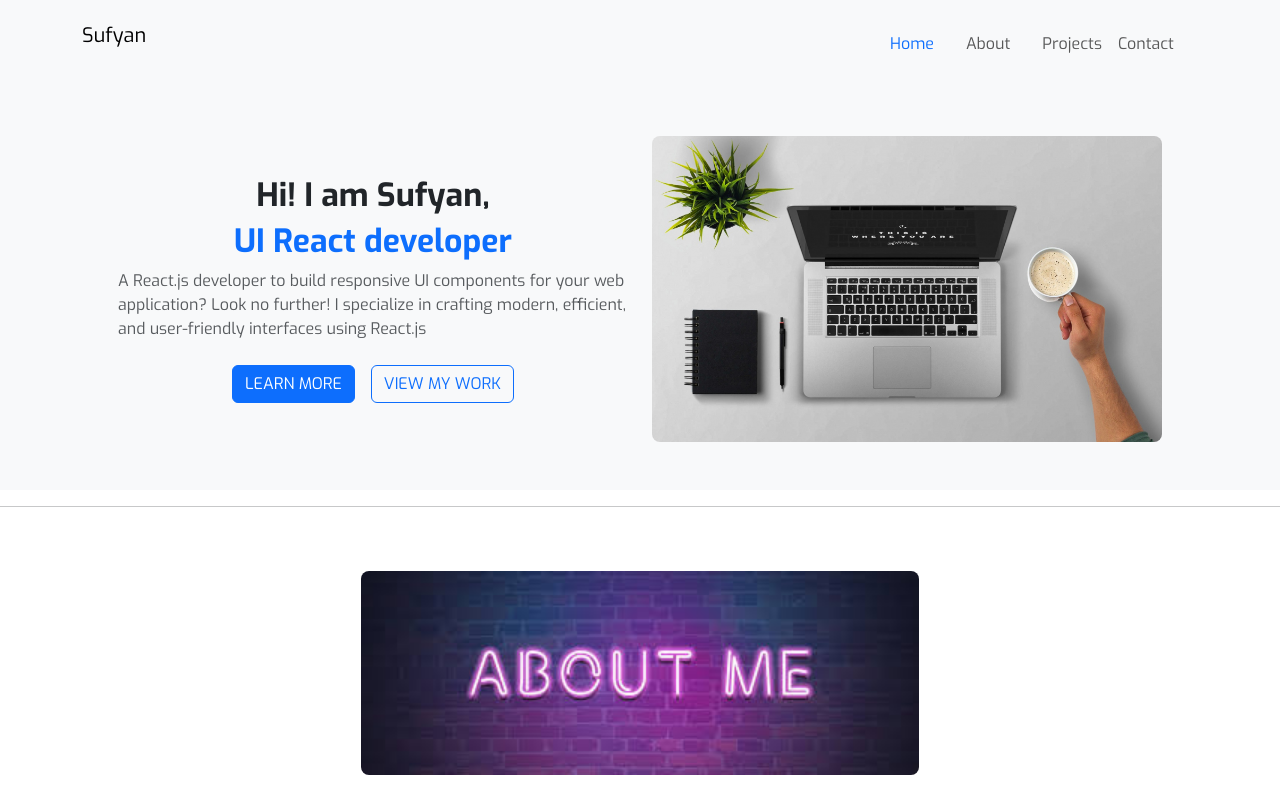
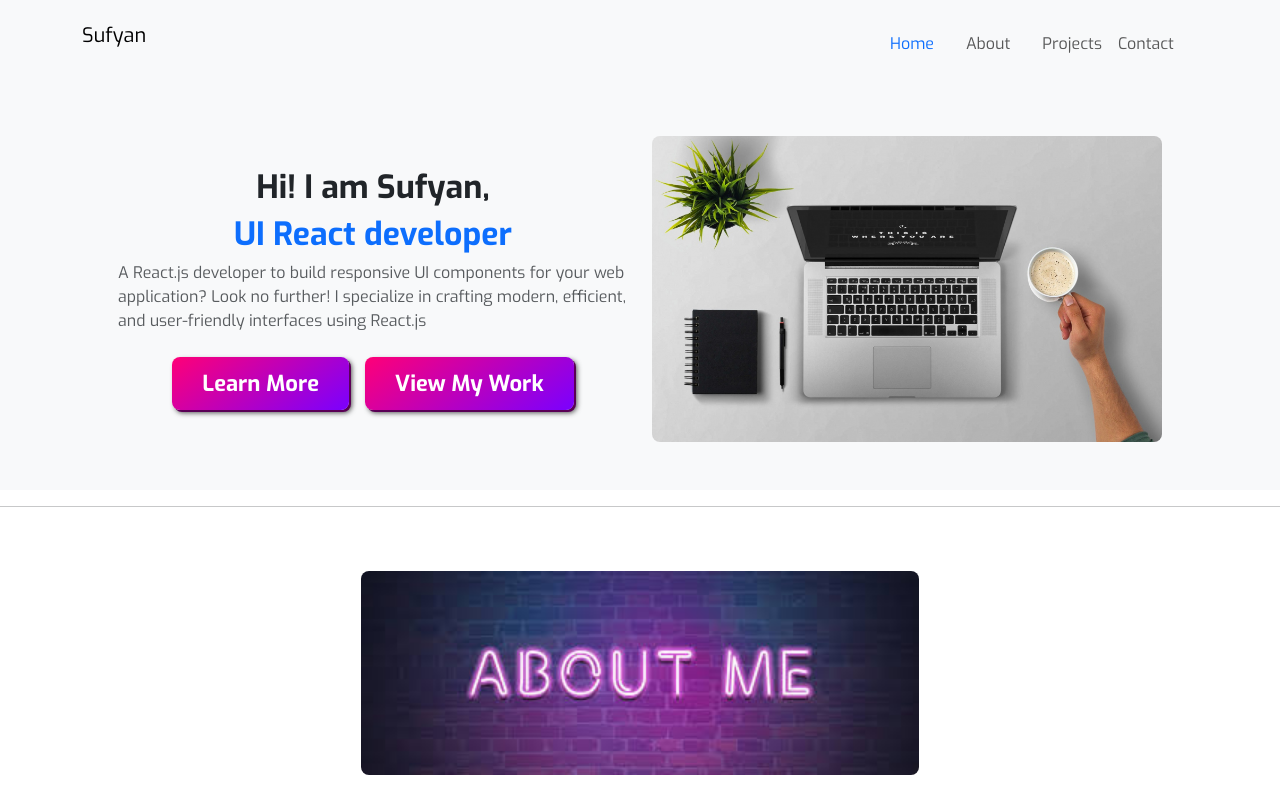
Before and after one commit to Sufyan03019777121/sufyan_portfolio, a React (Create React App) app: page / in a window 1280 px wide. Shown: the top 800 px of the page. Built offline with nearby package versions, Linux system fonts and the light colour scheme; no server answers.

Commit message:
button update

```diff
--- a/src/App.js
+++ b/src/App.js
@@ -11,9 +11,11 @@ import Calculator from './pages/Calculator ';
 
 
 
+
 function App() {
   return (
     <div >
+
       <Navbar />
       <Header />
       <About />
--- a/src/components/common/Button.jsx
+++ b/src/components/common/Button.jsx
@@ -0,0 +1,12 @@
+import React from 'react'
+import "../../styles/components/Button.css"
+
+const Button = ({text}) => {
+  return (
+    <div>
+      <button class="button">{text}</button>
+    </div>
+  )
+}
+
+export default Button
--- a/src/components/layout/Footer.jsx
+++ b/src/components/layout/Footer.jsx
@@ -4,7 +4,7 @@ const Footer = () => {
   return (
     <div>
       <footer class="text-center py-4">
-      <div class="container px-5 mb-2">Copyright &copy; 2025 Sufyan's Programming Academy.</div>
+      <div class="container px-5 mb-2">Copyright &copy; 2025 Sufyan Frontend Developer.</div>
     </footer>
     </div>
   )
--- a/src/components/layout/Header.jsx
+++ b/src/components/layout/Header.jsx
@@ -1,5 +1,6 @@
 import React from 'react'
 import header_img from '../../assets/images/header_img.jpeg'
+import Button from '../common/Button'
 
 
 
@@ -24,13 +25,11 @@ const Header = () => {
 
                 </p>
                 <div className="d-grid gap-3 d-sm-flex justify-content-center">
-                  <a className="btn btn-primary btn-large text-uppercase" href="#about">
-                    Learn More
-
+                  <a href="#about">
+                    <Button text=" Learn More" />
                   </a>
-                  <a className="btn btn-outline-primary btn-large text-uppercase" href="#projects">
-                    View My Work
-
+                  <a href="#projects">
+                    <Button text="View My Work" />
                   </a>
                 </div>
               </div>
--- a/src/pages/About.jsx
+++ b/src/pages/About.jsx
@@ -1,5 +1,7 @@
 import React from "react";
 import about_me_img from '../assets/images/About_me.jpeg'
+import  Button  from "../components/common/Button";
+
 
 const About = () => {
   return (
@@ -38,8 +40,7 @@ const About = () => {
             target="_blank"
             rel="noreferrer"
           >
-
-            <button className="btn btn-primary mt-3">Hire Me</button>
+            <Button text="Hire Me"/>
           </a>
 
         </div>
--- a/src/pages/Calculator .jsx
+++ b/src/pages/Calculator .jsx
@@ -16,7 +16,8 @@ const Calculator = () => {
 
  const handleCalculate = () => {
   try {
-      setResult(eval(input));
+    const sanitizedInput = input.replace(/[^-()\d/*+.]/g, ""); // غیر ضروری characters ہٹا دیں
+    setResult(Function('"use strict"; return (' + sanitizedInput + ')')());
   } catch (error) {
     setResult("Error");
   }
--- /dev/null
+++ b/src/styles/components/Button.css
@@ -0,0 +1,18 @@
+.button {
+    font-size: 22px;
+    font-weight: bold;
+    padding: 10px 30px;
+    color: white;
+    border: none;
+    border-radius: 8px;
+    cursor: pointer;
+    position: relative;
+    background: linear-gradient(145deg, #ff0077, #7a00ff);
+    box-shadow: 2px 2px 0 #5a0055, 3px 3px 5px #555;
+    transition: all 0.2s ease-in-out;
+}
+
+
+.button:hover {
+    transform: translateY(3px);
+}
```
Also changed, not shown: src/components/cards/Card.jsx (added), src/components/cards/Cards.jsx (deleted), src/components/common/Input.jsx (deleted). Lines whose indentation alone changed are shown as unchanged.
